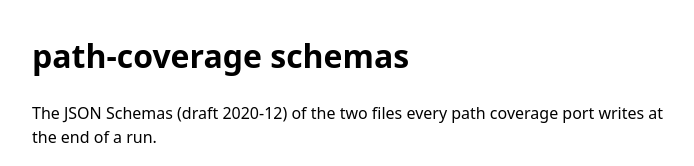
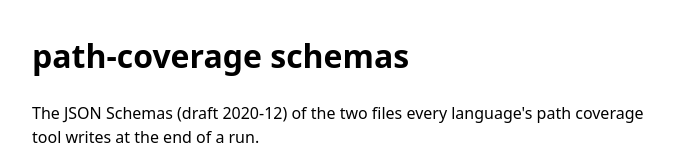
Before and after one commit to path-coverage/schemas, a plain HTML site: page pages/index.html in a window 1280 px wide. Shown: the top 166 px of the page, without its empty margins (288-982 px from the left). Drawn offline with Linux system fonts and the light colour scheme.

Commit message:
Say tool, not port, for each language measuring
Port read as jargon, and as if Python were a copy.

Co-Authored-By: Claude Opus 5.5 <noreply@anthropic.com>

```diff
--- a/pages/index.html
+++ b/pages/index.html
@@ -11,8 +11,8 @@
 </head>
 <body>
 <h1>path-coverage schemas</h1>
-<p>The JSON Schemas (draft 2020-12) of the two files every path coverage
-port writes at the end of a run.</p>
+<p>The JSON Schemas (draft 2020-12) of the two files every language's path
+coverage tool writes at the end of a run.</p>
 <h2>v1</h2>
 <ul>
   <li><a href="v1/path_coverage.schema.json"><code>path_coverage.schema.json</code></a>:
```
Also changed, not shown: 1 other file.
